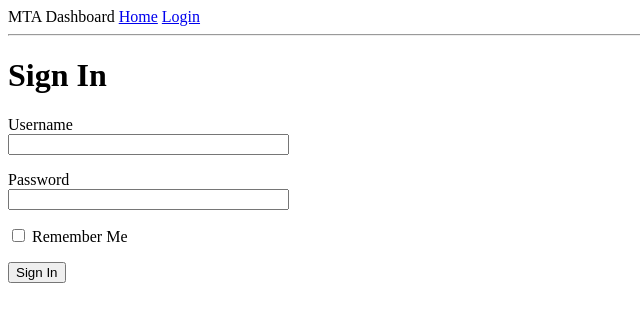
After one commit to pbt-santos/mtatransit, a Flask app: page /login in a window 1280 px wide. The commit adds this page. Shown: the top 322 px of the page, without its empty margins (0-640 px from the left). Run offline with Flask 2, Linux system fonts and the light colour scheme.

Commit message:
flesh out the forms

```diff
--- a/app/forms.py
+++ b/app/forms.py
@@ -5,6 +5,8 @@ from wtforms.validators import DataRequired
 
 class LoginForm(FlaskForm):
     # Define our instance variables with initial values
+    # DataRequired means that it cannot be submitted empty
+    # a nice thing is that these all know how to render themselves in html
     username = StringField('Username', validators=[DataRequired()])
     password = PasswordField('Password', validators=[DataRequired()])
     remember_me = BooleanField('Remember Me')
--- a/app/routes.py
+++ b/app/routes.py
@@ -1,7 +1,7 @@
 # import the app variable from the init file (which is in app dir)
-from flask import render_template
+from flask import render_template, flash, redirect, url_for
 from app import app
-
+from app.forms import LoginForm
 # Show this whenever we hit these two endpoints
 @app.route('/')
 @app.route('/index')
@@ -24,3 +24,13 @@ def index():
         }
     ]
     return render_template('index.html', title='Home', user=user, turnstiles=turnstiles)
+
+# generate the view for the login form and tell the controller to accept various methods
+@app.route('/login', methods=['GET', 'POST'])
+def login():
+    form = LoginForm()
+    if form.validate_on_submit():
+        flash('Login requested for user {}, remember_me={}'.format(form.username.data, form.remember_me.data))
+        # use the url_for to avoid errors and get it from function name annotation
+        return redirect(url_for('index'))
+    return render_template('login.html', title='Sign In', form=form)
--- a/app/templates/base.html
+++ b/app/templates/base.html
@@ -8,9 +8,21 @@
         <!-- We'll use a routing directive here similar to what angular has
             This part will describe a nav bar that we'll decorate later -->
         <div>
-            MTA Dashboard <a href="/index">Home</a>
+            MTA Dashboard
+            <a href="{{ url_for('index') }}">Home</a>
+            <a href="{{ url_for('login') }}">Login</a>
         </div>
         <hr>
+        <!-- Let's add a section to display the messages we save with flash() -->
+        {% with messages = get_flashed_messages() %}
+        {% if messages %}
+        <ul>
+            {% for message in messages %}
+            <li>{{ message }}</li>
+            {% endfor %}
+        </ul>
+        {% endif %}
+        {% endwith %}
         {% block content %}{% endblock %}
     </body>
 </html>
--- /dev/null
+++ b/app/templates/login.html
@@ -0,0 +1,29 @@
+<!-- Have the same top section -->
+{% extends "base.html" %}
+
+{% block content %}
+<h1>Sign In</h1>
+<!-- The login view function will send the form class to this -->
+<!-- novalidate option leaves validation for flask rather than browser-->
+<form action="" method="post" novalidate>
+    {{ form.hidden_tag() }}
+    <p>
+    {{ form.username.label }}<br>
+    <!-- Can also add CSS classes and IDs in the way size is added -->
+    {{ form.username(size=32) }}
+    <!-- Let's add some errors. Validators have errors -->
+    {% for error in form.username.errors %}
+    <span style="color: red;">[{{ error }}]</span>
+    {% endfor %}
+    </p>
+    <p>
+    {{ form.password.label }}<br>
+    {{ form.password(size=32) }}
+    {% for error in form.password.errors %}
+    <span style="color: red;">[{{ error }}]</span>
+    {% endfor %}
+    </p>
+    <p>{{ form.remember_me() }} {{ form.remember_me.label }}</p>
+    <p>{{ form.submit() }}</p>
+</form>
+{% endblock %}
```
Also changed, not shown: readme.txt (added).
